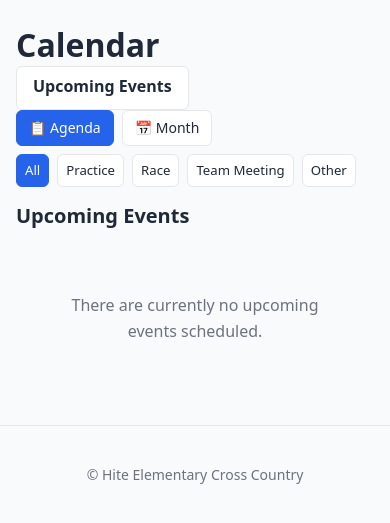
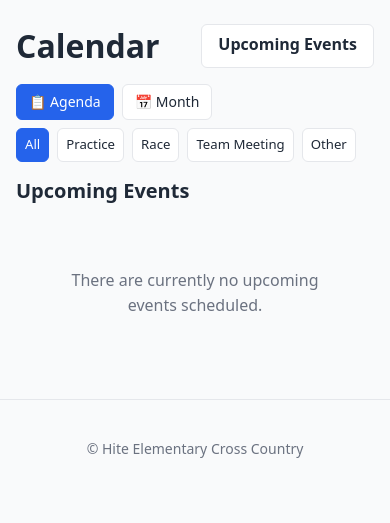
Before and after one commit to mindreader/hite-cross-country, a FastAPI app: page /calendar in a window 390 px wide. Shown: the part 60-583 px from the top of the page. Run offline with FastAPI, Linux system fonts and the light colour scheme.

Commit message:
css: fix committed merge-conflict marker breaking all calendar/agenda styles
A diff3 conflict marker (|||||||  2e9fee3) survived a botched resolution
at the mobile @media block for result cards. The @media block's closing
brace was lost with it, so from that point to EOF the whole stylesheet
was one unterminated rule — every selector after line ~639 (page-header,
filter bar, ALL .cal-* and .agenda-* rules, admin form tweaks, the
responsive media queries) silently did nothing.

Visible symptoms this caused on the calendar:
- .cal-nav never got display:flex, so the block <h2> month title took
  its own full-width line with the ‹ › arrows stacking above and below it
- .cal-grid never got table-layout:fixed, so a long event name expanded
  its column (big Fri-Sat gap) while empty days were squeezed

Closed the @media block and removed the marker. Verified brace balance
is now 0, no conflict markers remain anywhere in the tree, and rendered
the calendar headless: nav is a single row (arrows flanking the title),
all 7 day columns are equal width with long names ellipsis-clipped.

```diff
--- a/static/css/style.css
+++ b/static/css/style.css
@@ -636,7 +636,8 @@ th { font-weight: 600; background: var(--bg-subtle); }
     margin-left: 0;
     order: -1;
   }
-||||||| 2e9fee3
+}
+
 /* ═══════════════════════════════════════════════════════════════════
    EVENTS / CALENDAR PAGES  (app/routers/events.py)
    Added by events agent — Phase 2.  All new selectors are prefixed
```
